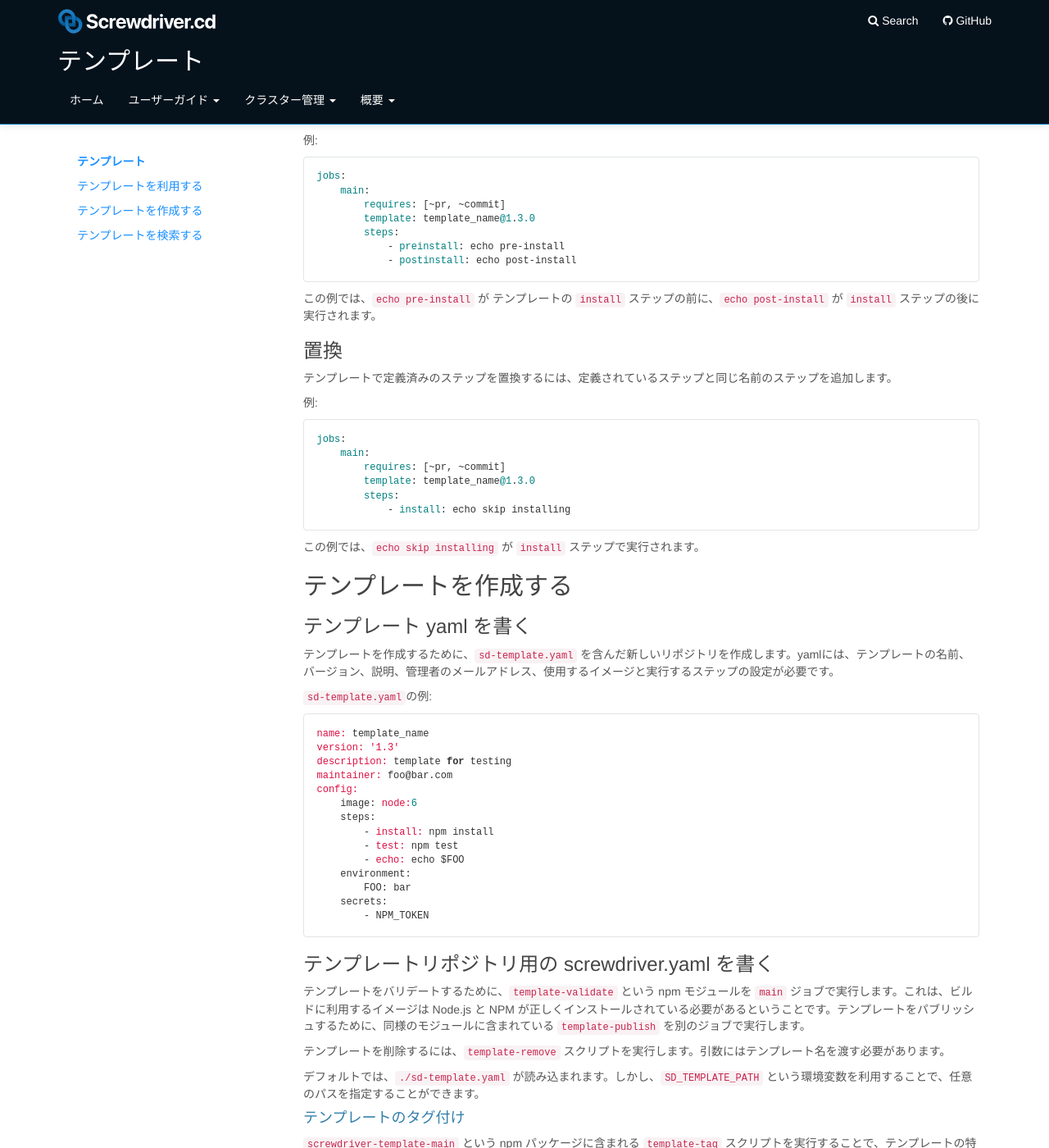
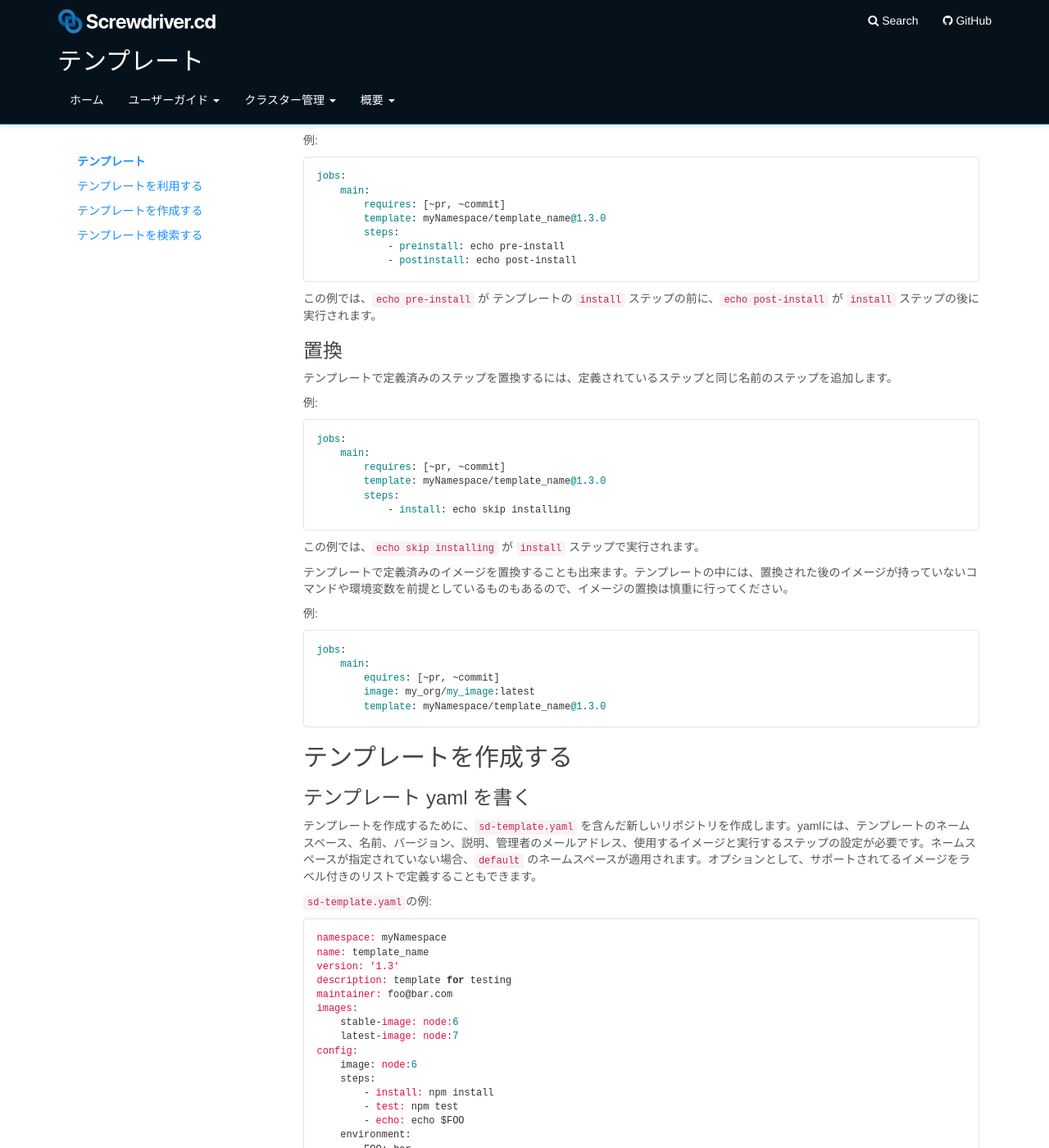
Before and after one commit to screwdriver-cd/guide, a Jekyll site: the page built from docs/ja/user-guide/templates.md, in a window 1280 px wide and 1400 px high, scrolled down 693 px. Shown: the whole window at 82% size. Built offline with Jekyll 4.4.1, drawn with Linux system fonts in a browser that asks for light colours; some of the changed text lies outside the part shown.

````diff
--- a/docs/_data/menu_ja.yml
+++ b/docs/_data/menu_ja.yml
@@ -20,8 +20,8 @@
           url: "/ja/user-guide/configuration/environment"
         - title: "アノテーション"
           url: "/ja/user-guide/configuration/annotations"
-        - title: "Code Coverage"
-          url: "/user-guide/configuration/code-coverage"
+        - title: "コードカバレッジ"
+          url: "/ja/user-guide/configuration/code-coverage"
         - title: "Secrets"
           url: "/ja/user-guide/configuration/secrets"
         - title: "Settings"
@@ -30,6 +30,8 @@
           url: "/ja/user-guide/configuration/sourcePaths"
         - title: "パイプラインの親子設定(External config)"
           url: "/ja/user-guide/configuration/externalConfig"
+        - title: "ビルドキャッシュ"
+          url: "/ja/user-guide/configuration/build-cache"
     - title: "Metadata"
       url: "/ja/user-guide/metadata"
     - title: "環境変数"
--- a/docs/ja/user-guide/templates.md
+++ b/docs/ja/user-guide/templates.md
@@ -26,7 +26,7 @@ toc:
 ```yaml
 jobs:
     main:
-        template: template_name@1.3.0
+        template: myNamespace/template_name@1.3.0
 ```
 
 Screwdriverはテンプレートの設定を読み込み、`screwdriver.yaml`は以下のようになります。
@@ -57,7 +57,7 @@ jobs:
 jobs:
     main:
         requires: [~pr, ~commit]
-        template: template_name@1.3.0
+        template: myNamespace/template_name@1.3.0
         steps:
             - preinstall: echo pre-install
             - postinstall: echo post-install
@@ -76,26 +76,42 @@ jobs:
 jobs:
     main:
         requires: [~pr, ~commit]
-        template: template_name@1.3.0
+        template: myNamespace/template_name@1.3.0
         steps:
             - install: echo skip installing
 ```
 
 この例では、`echo skip installing` が `install` ステップで実行されます。
 
+テンプレートで定義済みのイメージを置換することも出来ます。テンプレートの中には、置換された後のイメージが持っていないコマンドや環境変数を前提としているものもあるので、イメージの置換は慎重に行ってください。
+
+例:
+
+```yaml
+jobs:
+    main:
+        equires: [~pr, ~commit]
+        image: my_org/my_image:latest
+        template: myNamespace/template_name@1.3.0
+```
+
 ## テンプレートを作成する
 
 ### テンプレート yaml を書く
 
-テンプレートを作成するために、`sd-template.yaml` を含んだ新しいリポジトリを作成します。yamlには、テンプレートの名前、バージョン、説明、管理者のメールアドレス、使用するイメージと実行するステップの設定が必要です。
+テンプレートを作成するために、`sd-template.yaml` を含んだ新しいリポジトリを作成します。yamlには、テンプレートのネームスペース、名前、バージョン、説明、管理者のメールアドレス、使用するイメージと実行するステップの設定が必要です。ネームスペースが指定されていない場合、`default` のネームスペースが適用されます。オプションとして、サポートされてるイメージをラベル付きのリストで定義することもできます。
 
 `sd-template.yaml`の例:
 
 ```yaml
+namespace: myNamespace
 name: template_name
 version: '1.3'
 description: template for testing
 maintainer: foo@bar.com
+images:
+    stable-image: node:6
+    latest-image: node:7
 config:
     image: node:6
     steps:
@@ -141,18 +157,18 @@ jobs:
         steps:
             - install: npm install screwdriver-template-main
             - publish: ./node_modules/.bin/template-publish
-            - autotag: ./node_modules/.bin/template-tag --name template_name --tag latest
-            - tag: ./node_modules/.bin/template-tag --name template_name --version 1.3.0 --tag stable
+            - autotag: ./node_modules/.bin/template-tag --name myNamespace/template_name --tag latest
+            - tag: ./node_modules/.bin/template-tag --name myNamespace/template_name --version 1.3.0 --tag stable
         environment:
             SD_TEMPLATE_PATH: ./path/to/template.yaml
     remove:
         steps:
             - install: npm install screwdriver-template-main
-            - remove: ./node_modules/.bin/template-remove --name template_name
+            - remove: ./node_modules/.bin/template-remove --name myNamespace/template_name
     remove_tag:
         steps:
             - install: npm install screwdriver-template-main
-            - remove_tag: ./node_modules/.bin/template-remove-tag --name template_name --tag stable
+            - remove_tag: ./node_modules/.bin/template-remove-tag --name myNamespace/template_name --tag stable
 ```
 
 Screwdriverのパイプラインをテンプレートリポジトリで作成し、テンプレートのバリデートとパブリッシュを行うためにビルドを開始します。
````
Also changed, not shown: docs/ja/user-guide/configuration/annotations.md (+7 -4 lines), docs/ja/user-guide/configuration/build-cache.md (added, +62 -0 lines), docs/ja/user-guide/configuration/code-coverage.md (added, +66 -0 lines), docs/ja/user-guide/metadata.md (+5 -1 lines), docs/ja/user-guide/quickstart.md (+4 -1 lines).
